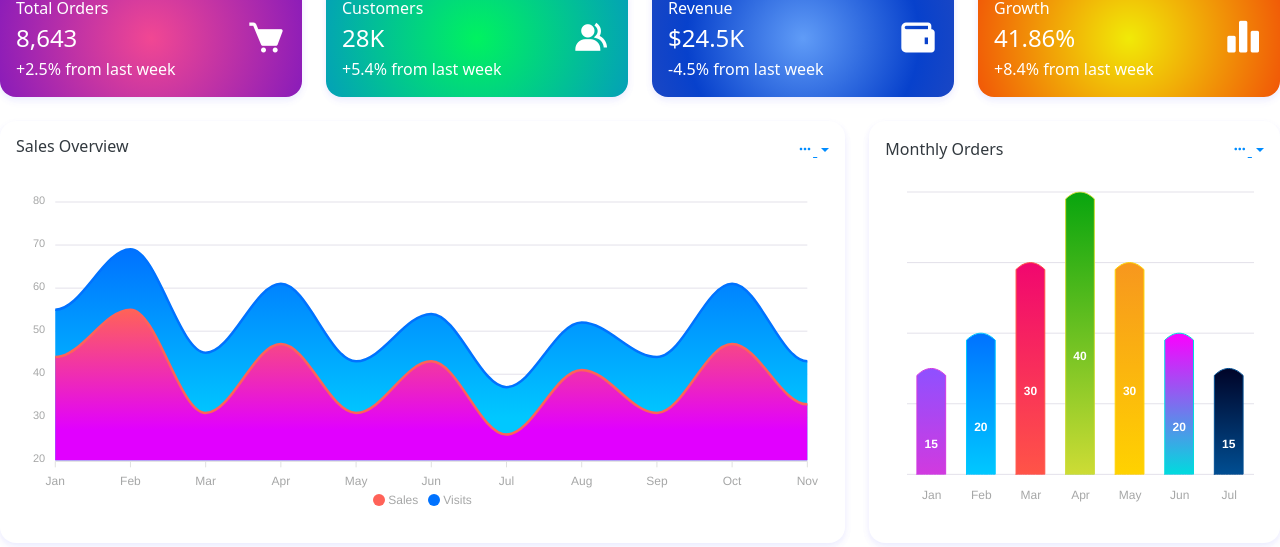
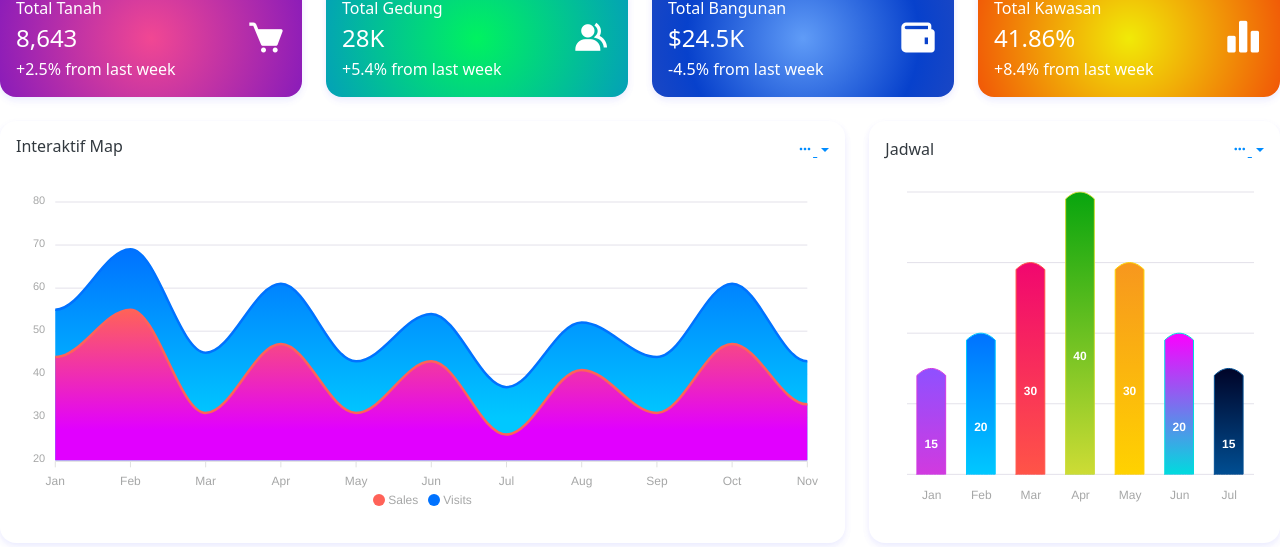
Before and after one commit to lostmys3lf/devsimasset, a CodeIgniter 4 app: template app/Views/dashboard.php in a window 1280 px wide. Shown: the part 1172-1719 px from the top of the page. Run offline with PHP 8.4 and a stand-in for CodeIgniter, Linux system fonts and the light colour scheme; the template is opened without the code that fills it, so the values that code supplies are empty; some libraries are stand-ins or nearby versions; grey boxes are pictures that could not be loaded.

Commit message:
Ubah bagian body dashboar

```diff
--- a/app/Views/dashboard.php
+++ b/app/Views/dashboard.php
@@ -9,7 +9,7 @@
                     <div class="card-body">
                         <div class="d-flex align-items-center justify-content-between">
                             <div>
-                                <p class="mb-0 text-white">Total Orders</p>
+                                <p class="mb-0 text-white">Total Tanah</p>
                                 <h4 class="my-1 text-white">8,643</h4>
                                 <p class="mb-0 font-13 text-white">+2.5% from last week</p>
                             </div>
@@ -24,7 +24,7 @@
                     <div class="card-body">
                         <div class="d-flex align-items-center justify-content-between">
                             <div>
-                                <p class="mb-0 text-white">Customers</p>
+                                <p class="mb-0 text-white">Total Gedung</p>
                                 <h4 class="my-1 text-white">28K</h4>
                                 <p class="mb-0 font-13 text-white">+5.4% from last week</p>
                             </div>
@@ -39,7 +39,7 @@
                     <div class="card-body">
                         <div class="d-flex align-items-center justify-content-between">
                             <div>
-                                <p class="mb-0 text-white">Revenue</p>
+                                <p class="mb-0 text-white">Total Bangunan</p>
                                 <h4 class="my-1 text-white">$24.5K</h4>
                                 <p class="mb-0 font-13 text-white">-4.5% from last week</p>
                             </div>
@@ -54,7 +54,7 @@
                     <div class="card-body">
                         <div class="d-flex align-items-center justify-content-between">
                             <div>
-                                <p class="mb-0 text-white">Growth</p>
+                                <p class="mb-0 text-white">Total Kawasan</p>
                                 <h4 class="my-1 text-white">41.86%</h4>
                                 <p class="mb-0 font-13 text-white">+8.4% from last week</p>
                             </div>
@@ -73,7 +73,7 @@
                     <div class="card-body">
                         <div class="d-flex align-items-cente">
                             <div>
-                                <h6 class="mb-0">Sales Overview</h6>
+                                <h6 class="mb-0">Interaktif Map</h6>
                             </div>
                             <div class="dropdown ms-auto">
                                 <a class="dropdown-toggle dropdown-toggle-nocaret" href="#" data-bs-toggle="dropdown"><i class='bx bx-dots-horizontal-rounded font-22 text-option'></i>
@@ -100,7 +100,7 @@
                     <div class="card-body">
                         <div class="d-flex align-items-center">
                             <div>
-                                <h6 class="mb-0">Monthly Orders</h6>
+                                <h6 class="mb-0">Jadwal</h6>
                             </div>
                             <div class="dropdown ms-auto">
                                 <a class="dropdown-toggle dropdown-toggle-nocaret" href="#" data-bs-toggle="dropdown"><i class='bx bx-dots-horizontal-rounded font-22 text-option'></i>
```
